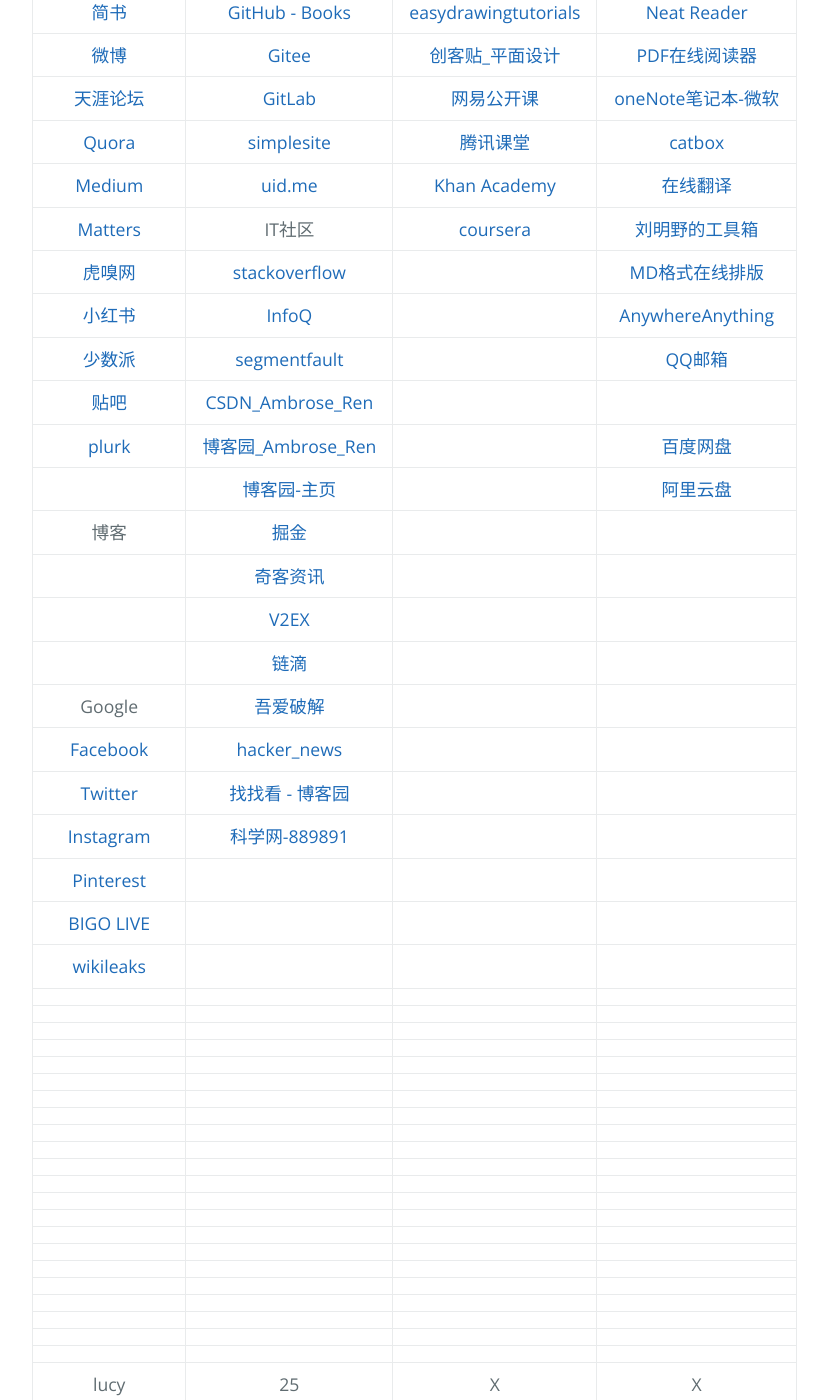
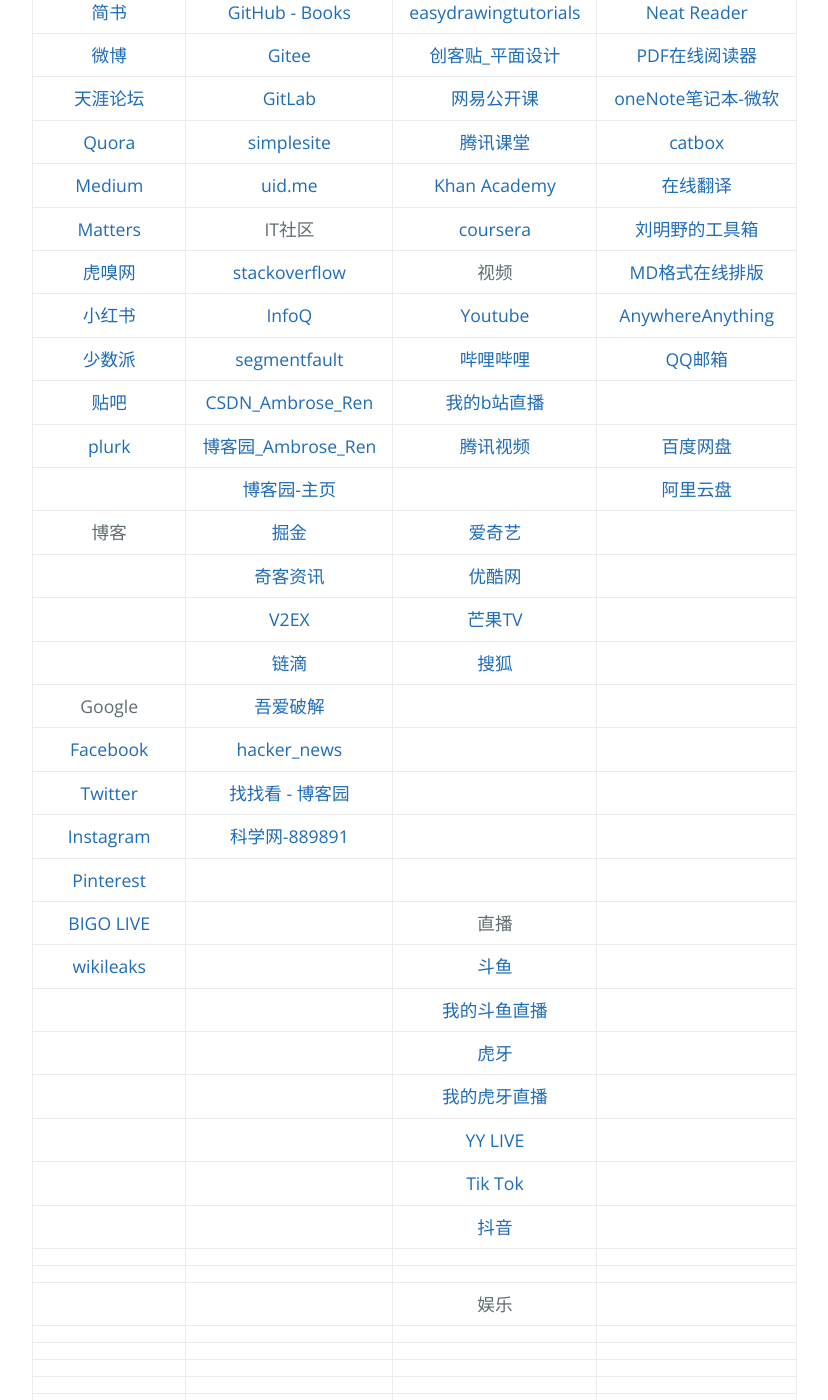
Before and after one commit to AmbroseRen/test, a Jekyll site: the page built from navigation.md, in a window 1280 px wide and 1400 px high, scrolled down 545 px. Shown: the whole window, without its empty margins (192-1020 px from the left). Built offline with Jekyll 4.4.1, drawn with Linux system fonts in a browser that asks for light colours; our own code applies the rules of GitHub Pages for plain Markdown files; the repository's description, which GitHub fills in, is left out.

Commit message:
Update navigation.md

```diff
--- a/navigation.md
+++ b/navigation.md
@@ -17,32 +17,32 @@
 | [Quora](https://www.quora.com/) | [simplesite](http://ambroseren.simplesite.com/) | [腾讯课堂](https://ke.qq.com/) | [catbox](https://catbox.moe/user/login.php) |
 | [Medium](https://medium.com/) | [uid.me](http://uid.me/ren_si1#) | [Khan Academy](https://www.khanacademy.org/) | [在线翻译](https://fanyi.youdao.com/) |
 | [Matters](https://matters.news/) | IT社区 | [coursera](https://www.coursera.org/browse/computer-science) | [刘明野的工具箱](https://tool.liumingye.cn/) |
-| [虎嗅网](https://www.huxiu.com/) | [stackoverflow](https://stackoverflow.com/) | []() | [MD格式在线排版](https://md.phodal.com/) |
-| [小红书](https://www.xiaohongshu.com/explore) | [InfoQ](https://www.infoq.cn/) | []() | [AnywhereAnything](http://lackar.com/aa/) |
-| [少数派](https://sspai.com/) | [segmentfault](https://segmentfault.com/u/ambroseren/users/following) | []() | [QQ邮箱](https://mail.qq.com/) |
-| [贴吧](https://tieba.baidu.com/index.html) | [CSDN_Ambrose_Ren](https://blog.csdn.net/Ambrose_Ren) | []() | []() |
-| [plurk](https://www.plurk.com/AmbroseRenCN) | [博客园_Ambrose_Ren](https://www.cnblogs.com/rensi/) | []() | [百度网盘](https://pan.baidu.com/disk/home) |
+| [虎嗅网](https://www.huxiu.com/) | [stackoverflow](https://stackoverflow.com/) | 视频 | [MD格式在线排版](https://md.phodal.com/) |
+| [小红书](https://www.xiaohongshu.com/explore) | [InfoQ](https://www.infoq.cn/) | [Youtube](https://www.youtube.com/) | [AnywhereAnything](http://lackar.com/aa/) |
+| [少数派](https://sspai.com/) | [segmentfault](https://segmentfault.com/u/ambroseren/users/following) | [哔哩哔哩](https://space.bilibili.com/352834482/fans/follow) | [QQ邮箱](https://mail.qq.com/) |
+| [贴吧](https://tieba.baidu.com/index.html) | [CSDN_Ambrose_Ren](https://blog.csdn.net/Ambrose_Ren) | [我的b站直播](https://live.bilibili.com/22653502) | []() |
+| [plurk](https://www.plurk.com/AmbroseRenCN) | [博客园_Ambrose_Ren](https://www.cnblogs.com/rensi/) | [腾讯视频](https://v.qq.com/) | [百度网盘](https://pan.baidu.com/disk/home) |
 | []() | [博客园-主页](https://home.cnblogs.com/u/rensi/) | []() | [阿里云盘](https://www.aliyundrive.com/drive/) |
-| 博客 | [掘金](https://juejin.cn/) | []() | []() |
-| []() | [奇客资讯](https://www.solidot.org/) | []() | []() |
-| []() | [V2EX](https://www.v2ex.com/?tab=tech) | []() | []() |
-| []() | [链滴](https://ld246.com/) | []() | []() |
+| 博客 | [掘金](https://juejin.cn/) | [爱奇艺](https://www.iqiyi.com/) | []() |
+| []() | [奇客资讯](https://www.solidot.org/) | [优酷网](https://www.youku.com/) | []() |
+| []() | [V2EX](https://www.v2ex.com/?tab=tech) | [芒果TV](https://www.mgtv.com/) | []() |
+| []() | [链滴](https://ld246.com/) | [搜狐](https://tv.sohu.com/) | []() |
 | Google | [吾爱破解](https://www.52pojie.cn/) | []() | []() |
 | [Facebook](https://www.facebook.com/) | [hacker_news](https://news.ycombinator.com/) | []() | []() |
 | [Twitter](https://twitter.com/home) | [找找看 - 博客园](https://zzk.cnblogs.com/s/blogpost) | []() | []() |
 | [Instagram](https://www.instagram.com/ambroserencn/) | [科学网-889891](http://blog.sciencenet.cn/home.php?mod=spacecp&ac=friend&op=find) | []() | []() |
 | [Pinterest](https://www.pinterest.com/) | []() | []() | []() |
-| [BIGO LIVE](https://www.bigo.tv/cn/show) | []() | []() | []() |
-| [wikileaks](https://wikileaks.org/What-is-WikiLeaks.html) | []() | []() | []() |
+| [BIGO LIVE](https://www.bigo.tv/cn/show) | []() | 直播 | []() |
+| [wikileaks](https://wikileaks.org/What-is-WikiLeaks.html) | []() | [斗鱼](https://www.douyu.com/directory/myFollow) | []() |
+| []() | []() | [我的斗鱼直播](https://www.douyu.com/10150268) | []() |
+| []() | []() | [虎牙](https://www.huya.com/myfollow) | []() |
+| []() | []() | [我的虎牙直播](https://www.huya.com/25541428) | []() |
+| []() | []() | [YY LIVE](https://www.yy.com/i/index/live) | []() |
+| []() | []() | [Tik Tok](https://www.tiktok.com/) | []() |
+| []() | []() | [抖音](https://www.douyin.com/recommend) | []() |
 | []() | []() | []() | []() |
 | []() | []() | []() | []() |
-| []() | []() | []() | []() |
-| []() | []() | []() | []() |
-| []() | []() | []() | []() |
-| []() | []() | []() | []() |
-| []() | []() | []() | []() |
-| []() | []() | []() | []() |
-| []() | []() | []() | []() |
+| []() | []() | 娱乐 | []() |
 | []() | []() | []() | []() |
 | []() | []() | []() | []() |
 | []() | []() | []() | []() |
```
